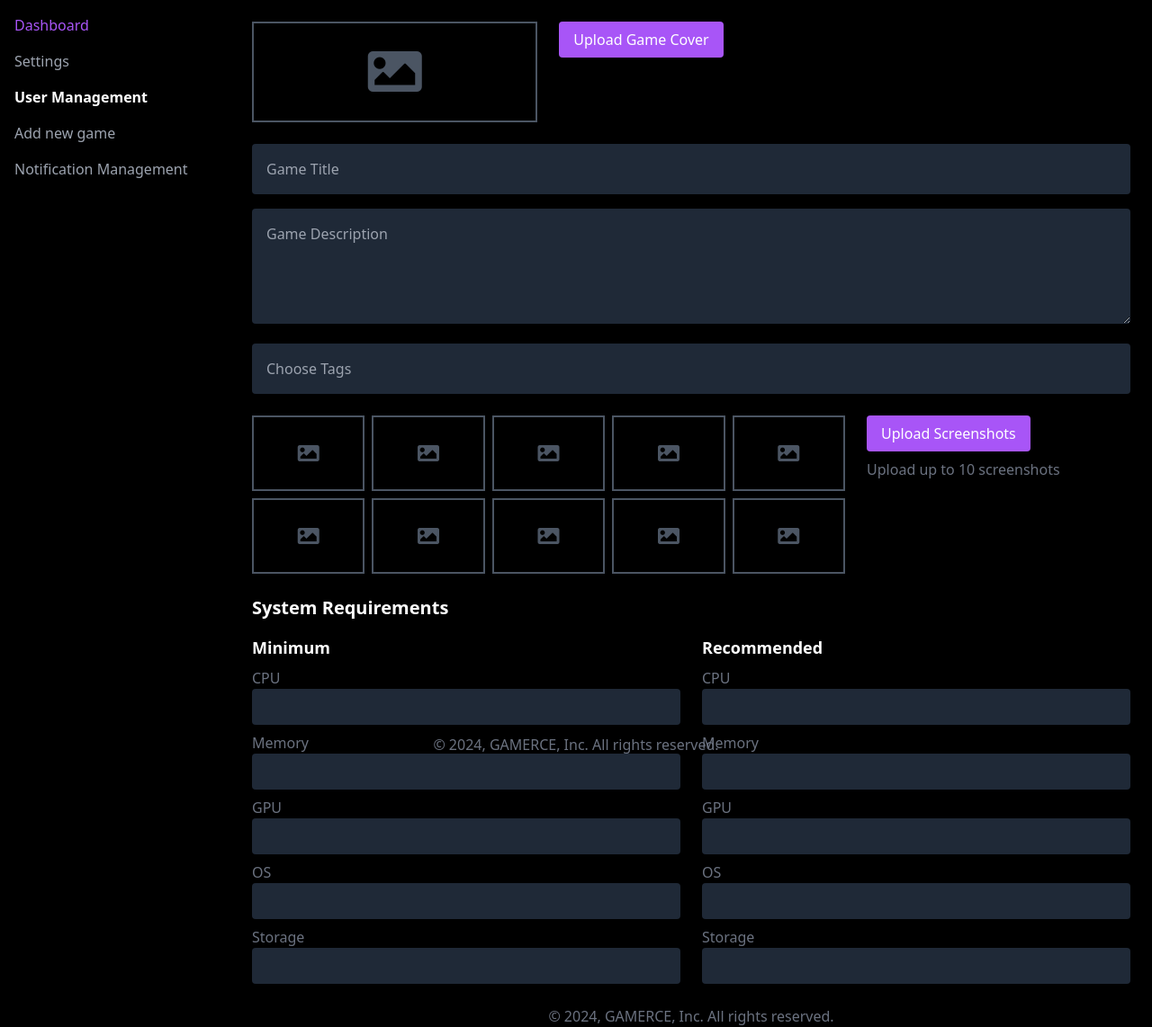
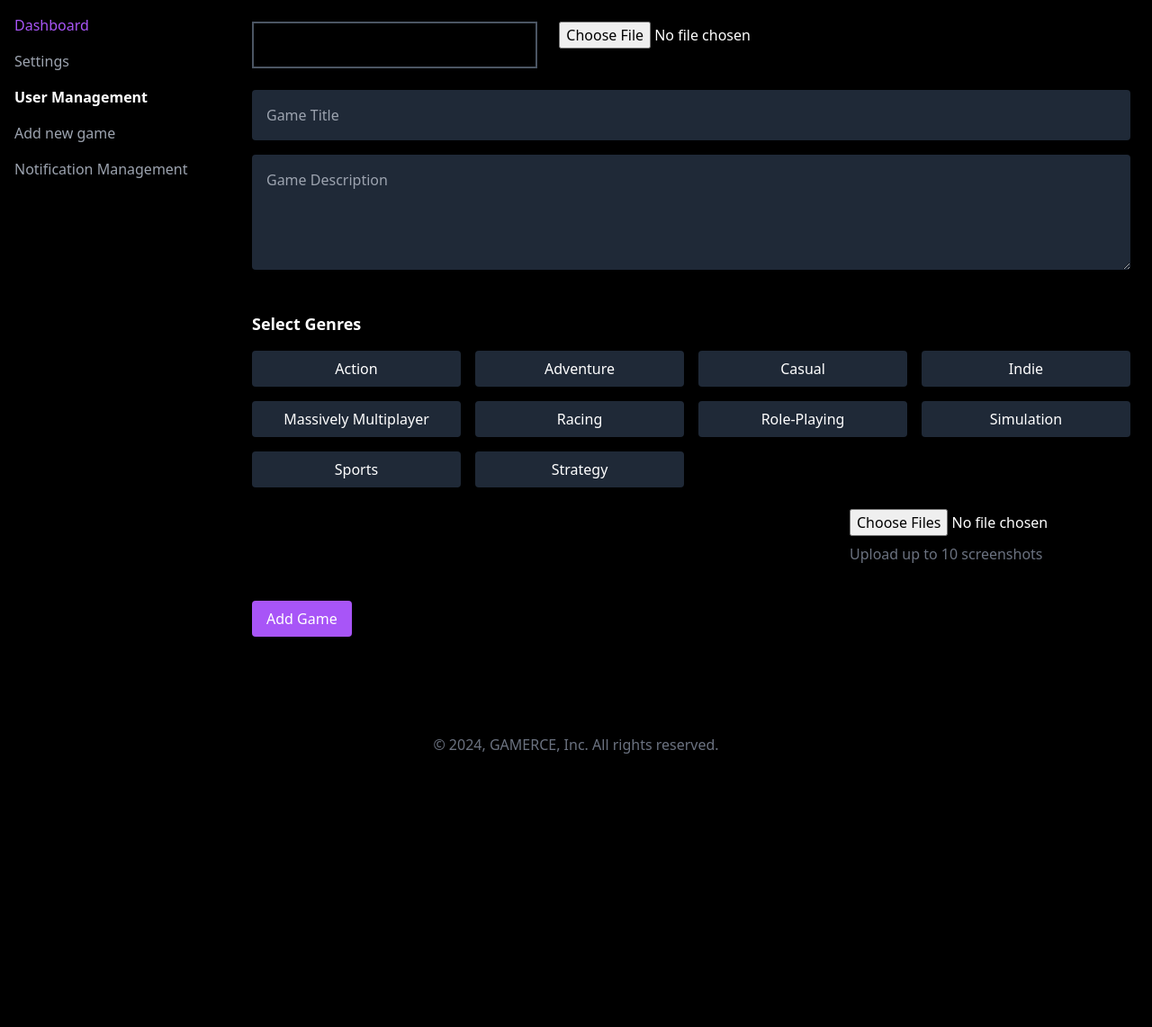
Before and after one commit to Boltuzamaki/game_commerce_website, a Flask app: page /add-game in a window 1280 px wide. Shown: the part 60-1202 px from the top of the page at 90% size. After the commit the page ends 898 px from the top, so only its background shows below. Run offline with Flask 3, Linux system fonts and the light colour scheme; some libraries are stand-ins or nearby versions.

Commit message:
add game ui and main func changes

```diff
--- a/frontend/main.py
+++ b/frontend/main.py
@@ -1,5 +1,7 @@
 import os
 import sqlite3
+import time
+from datetime import datetime
 
 from flask import (
     Flask,
@@ -24,6 +26,28 @@
 
 app = Flask(__name__)
 app.secret_key = "your_secret_key"  # Set a secret key for session management
+UPLOAD_FOLDER = "static/uploads"
+ALLOWED_EXTENSIONS = {"png", "jpg", "jpeg", "gif"}
+app.config["UPLOAD_FOLDER"] = UPLOAD_FOLDER
+
+
+# Create upload folder if it doesn't exist
+os.makedirs(UPLOAD_FOLDER, exist_ok=True)
+
+
+def allowed_file(filename):
+    return (
+        "." in filename
+        and filename.rsplit(".", 1)[1].lower() in ALLOWED_EXTENSIONS
+    )
+
+
+def get_db_connection_games():
+    base_dir = os.path.dirname(os.path.abspath(__file__))
+    db_path = os.path.join(base_dir, "database", "games.db")
+    conn = sqlite3.connect(db_path)
+    conn.row_factory = sqlite3.Row
+    return conn
 
 
 # Get the directory of the current script
@@ -169,9 +193,76 @@
     return render_template("admin_user_settings.html")
 
 
-@app.route("/add-game")
-def addgameusers():
-    # Data for the chart
+@app.route("/add-game", methods=["GET", "POST"])
+def add_game():
+    if request.method == "POST":
+        # Get form data
+        title = request.form.get("title")
+        description = request.form.get("description")
+        tags = request.form.get("tags")
+
+        # Handle cover image upload
+        cover_image = request.files.get("cover_image")
+        if cover_image and allowed_file(cover_image.filename):
+            cover_filename = (
+                f"{title.replace(' ', '_')}_cover_{cover_image.filename}"
+            )
+            cover_path = os.path.join(
+                app.config["UPLOAD_FOLDER"], cover_filename
+            )
+            cover_image.save(cover_path)
+        else:
+            flash(
+                "Invalid cover image file type! Only PNG, JPG, JPEG, and GIF are allowed."
+            )
+            return redirect(url_for("add_game"))
+
+        # Handle screenshots upload
+        screenshot_paths = []
+        screenshots = request.files.getlist("screenshots[]")
+        for i, screenshot in enumerate(screenshots):
+            if screenshot and allowed_file(screenshot.filename):
+                screenshot_filename = (
+                    f"{title.replace(' ', '_')}_ss{i}_{screenshot.filename}"
+                )
+                screenshot_path = os.path.join(
+                    app.config["UPLOAD_FOLDER"], screenshot_filename
+                )
+                screenshot.save(screenshot_path)
+                screenshot_paths.append(screenshot_path)
+
+        # Join screenshot paths with separator for storage
+        screenshots_str = " | ".join(screenshot_paths)
+
+        # Generate unique app ID
+        app_id = str(hash(title + str(time.time())))[:6]
+
+        # Save game data to database
+        conn = get_db_connection_games()
+        cursor = conn.cursor()
+        cursor.execute(
+            """
+            INSERT INTO games (
+                appID, name, releaseDate, estimatedOwners, longDesc, tags,
+                headerImage, screenshots
+            ) VALUES (?, ?, ?, ?, ?, ?, ?, ?)
+            """,
+            (
+                app_id,
+                title,
+                datetime.now().strftime("%b %d, %Y"),
+                "0 - 20000",  # Default initial value
+                description,
+                tags,
+                cover_path,
+                screenshots_str,
+            ),
+        )
+        conn.commit()
+        conn.close()
+
+        flash("Game added successfully!")
+        return redirect(url_for("add_game"))
 
     return render_template("admin_add_game_user.html")
 
--- a/frontend/templates/admin_add_game_user.html
+++ b/frontend/templates/admin_add_game_user.html
@@ -21,74 +21,164 @@
 
     <!-- Main Content -->
     <main class="flex-1 p-6">
-        <!-- Page Header -->
+        <form method="POST" enctype="multipart/form-data">
             <!-- Game Cover Upload Section -->
             <div class="flex space-x-6 mb-6">
                 <div class="w-1/3">
                     <div class="border-2 border-gray-600 p-6 flex justify-center items-center">
-                    <i class="fas fa-image text-gray-600 text-6xl"></i>
+                        <img id="cover-preview" class="hidden w-full h-auto" alt="Cover Preview">
                     </div>
                 </div>
                 <div class="w-2/3">
-                <button class="bg-purple-500 text-white py-2 px-4 rounded">Upload Game Cover</button>
+                    <input type="file" name="cover_image" id="cover-input" required>
                 </div>
             </div>
 
             <!-- Game Details Section -->
             <div class="mb-6">
-            <input type="text" placeholder="Game Title" class="w-full bg-gray-800 text-white p-4 rounded mb-4">
-            <textarea placeholder="Game Description" class="w-full bg-gray-800 text-white p-4 rounded h-32 mb-4"></textarea>
-            <input type="text" placeholder="Choose Tags" class="w-full bg-gray-800 text-white p-4 rounded">
+                <input type="text" name="title" placeholder="Game Title" class="w-full bg-gray-800 text-white p-4 rounded mb-4" required>
+                <textarea name="description" placeholder="Game Description" class="w-full bg-gray-800 text-white p-4 rounded h-32 mb-4"></textarea>
+            </div>
+
+            <!-- Genre Selection Section -->
+            <div class="mb-6">
+                <h2 class="text-lg font-bold text-white mb-4">Select Genres</h2>
+                <div class="grid grid-cols-4 gap-4" id="genre-selection">
+                    {% for genre in [
+                        "Action", "Adventure", "Casual", "Indie", "Massively Multiplayer", "Racing", "Role-Playing", "Simulation", "Sports", "Strategy"
+                    ] %}
+                    <div class="genre-item bg-gray-800 text-white p-2 text-center rounded cursor-pointer" data-value="{{ genre }}">
+                        {{ genre }}
+                    </div>
+                    {% endfor %}
+                </div>
+                <input type="hidden" name="tags" id="selected-genres">
             </div>
 
             <!-- Screenshots Upload Section -->
             <div class="flex space-x-6 mb-6">
-            <div class="grid grid-cols-5 gap-2 w-3/4">
-                {% for i in range(10) %}
-                <div class="border-2 border-gray-600 p-6 flex justify-center items-center">
-                    <i class="fas fa-image text-gray-600 text-2xl"></i>
-                </div>
-                {% endfor %}
+                <div class="grid grid-cols-5 gap-2 w-3/4" id="screenshot-preview-container">
+                    <!-- Screenshots preview will appear here -->
                 </div>
                 <div class="w-1/3">
-                <button class="bg-purple-500 text-white py-2 px-4 rounded">Upload Screenshots</button>
+                    <input type="file" name="screenshots[]" id="screenshots-input" multiple accept="image/*">
                     <p class="text-gray-500 mt-2">Upload up to 10 screenshots</p>
                 </div>
             </div>
 
-        <!-- System Requirements Section -->
-        <div class="mb-6">
-            <h2 class="text-xl font-bold mb-4">System Requirements</h2>
-            <div class="grid grid-cols-2 gap-6">
-                <div>
-                    <h3 class="text-lg font-bold mb-2">Minimum</h3>
-                    <div class="space-y-2">
-                        {% for field in ["CPU", "Memory", "GPU", "OS", "Storage"] %}
-                        <div>
-                            <label class="block text-gray-500">{{ field }}</label>
-                            <input type="text" class="w-full bg-gray-800 text-white p-2 rounded">
-                        </div>
-                        {% endfor %}
-                    </div>
-                </div>
-                <div>
-                    <h3 class="text-lg font-bold mb-2">Recommended</h3>
-                    <div class="space-y-2">
-                        {% for field in ["CPU", "Memory", "GPU", "OS", "Storage"] %}
-                        <div>
-                            <label class="block text-gray-500">{{ field }}</label>
-                            <input type="text" class="w-full bg-gray-800 text-white p-2 rounded">
-                        </div>
-                        {% endfor %}
-                    </div>
-                </div>
-            </div>
+            <button type="submit" class="bg-purple-500 text-white py-2 px-4 rounded mt-4">Add Game</button>
+        </form>
+    </main>
 </div>
 
-        <!-- Footer -->
-        <footer class="text-center text-gray-500 mt-6">
-            © 2024, GAMERCE, Inc. All rights reserved.
-        </footer>
-    </main>
-</div>
+<script>
+    // Preview Cover Image
+    const coverInput = document.getElementById('cover-input');
+    const coverPreview = document.getElementById('cover-preview');
+
+    coverInput.addEventListener('change', () => {
+        const file = coverInput.files[0];
+        if (file) {
+            const reader = new FileReader();
+            reader.onload = (e) => {
+                coverPreview.src = e.target.result;
+                coverPreview.classList.remove('hidden');
+            };
+            reader.readAsDataURL(file);
+        }
+    });
+
+    // Preview Screenshots
+    const screenshotsInput = document.getElementById('screenshots-input');
+    const screenshotPreviewContainer = document.getElementById('screenshot-preview-container');
+    let uploadedScreenshots = [];
+
+    screenshotsInput.addEventListener('change', () => {
+        const files = Array.from(screenshotsInput.files);
+
+        // Limit to 10 screenshots
+        if (uploadedScreenshots.length + files.length > 10) {
+            alert('Maximum 10 screenshots allowed');
+            return;
+        }
+
+        files.forEach(file => {
+            if (file) {
+                const reader = new FileReader();
+                const previewDiv = document.createElement('div');
+                previewDiv.classList.add('border-2', 'border-gray-600', 'p-2', 'flex', 'justify-center', 'items-center', 'overflow-hidden', 'h-32', 'w-32', 'relative');
+
+                const img = document.createElement('img');
+                img.classList.add('object-cover', 'h-full', 'w-full');
+                img.alt = 'Screenshot Preview';
+
+                // Add delete button
+                const deleteBtn = document.createElement('button');
+                deleteBtn.innerHTML = '×';
+                deleteBtn.classList.add('absolute', 'top-1', 'right-1', 'bg-red-500', 'text-white', 'rounded-full', 'w-6', 'h-6', 'flex', 'items-center', 'justify-center', 'cursor-pointer');
+
+                reader.onload = (e) => {
+                    img.src = e.target.result;
+                    previewDiv.appendChild(img);
+                    previewDiv.appendChild(deleteBtn);
+                    screenshotPreviewContainer.appendChild(previewDiv);
+
+                    // Store the uploaded screenshot
+                    uploadedScreenshots.push({
+                        file: file,
+                        element: previewDiv
+                    });
+                };
+
+                // Delete functionality
+                deleteBtn.addEventListener('click', (e) => {
+                    e.preventDefault();
+                    const index = uploadedScreenshots.findIndex(screenshot => screenshot.element === previewDiv);
+                    if (index > -1) {
+                        uploadedScreenshots.splice(index, 1);
+                        previewDiv.remove();
+                    }
+                });
+
+                reader.readAsDataURL(file);
+            }
+        });
+
+        // Clear the input to allow selecting the same files again
+        screenshotsInput.value = '';
+    });
+
+    // Genre Selection Logic
+    const genreItems = document.querySelectorAll('.genre-item');
+    const selectedGenresInput = document.getElementById('selected-genres');
+    const selectedGenres = new Set();
+
+    genreItems.forEach(item => {
+        item.addEventListener('click', () => {
+            const genre = item.dataset.value;
+
+            if (selectedGenres.has(genre)) {
+                selectedGenres.delete(genre);
+                item.classList.remove('bg-purple-500', 'text-white');
+                item.classList.add('bg-gray-800');
+            } else {
+                selectedGenres.add(genre);
+                item.classList.add('bg-purple-500', 'text-white');
+                item.classList.remove('bg-gray-800');
+            }
+
+            // Update hidden input with selected genres
+            selectedGenresInput.value = Array.from(selectedGenres).join(', ');
+        });
+    });
+</script>
+
+<style>
+    .genre-item {
+        transition: all 0.3s ease-in-out;
+    }
+    .genre-item:hover {
+        transform: scale(1.05);
+    }
+</style>
 {% endblock %}
```
Lines whose indentation alone changed are shown as unchanged.
